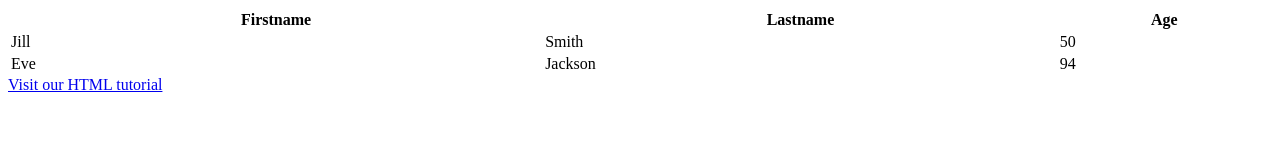
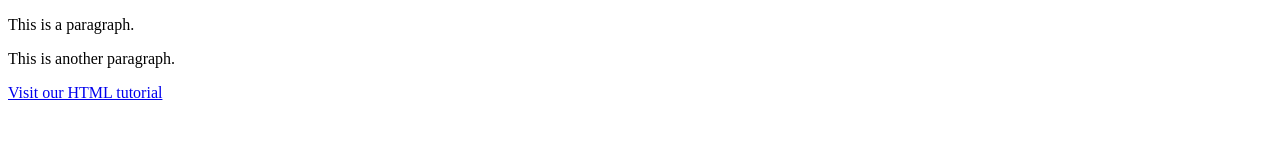
Before and after one commit to xXmYuWuXx/Ethan, a plain HTML site: page index.html in a window 1280 px wide. Drawn offline with Linux system fonts and the light colour scheme.

Commit message:
Update index.html

```diff
--- a/index.html
+++ b/index.html
@@ -5,23 +5,8 @@
 </head>
 <body>
 
-<table style="width:100%">
-  <tr>
-    <th>Firstname</th>
-    <th>Lastname</th>
-    <th>Age</th>
-  </tr>
-  <tr>
-    <td>Jill</td>
-    <td>Smith</td>
-    <td>50</td>
-  </tr>
-  <tr>
-    <td>Eve</td>
-    <td>Jackson</td>
-    <td>94</td>
-  </tr>
-</table>
+<p>This is a paragraph.</p>
+<p>This is another paragraph.</p>
 
 <a href="https://www.w3schools.com/html/">Visit our HTML tutorial</a>
 </body>
```
